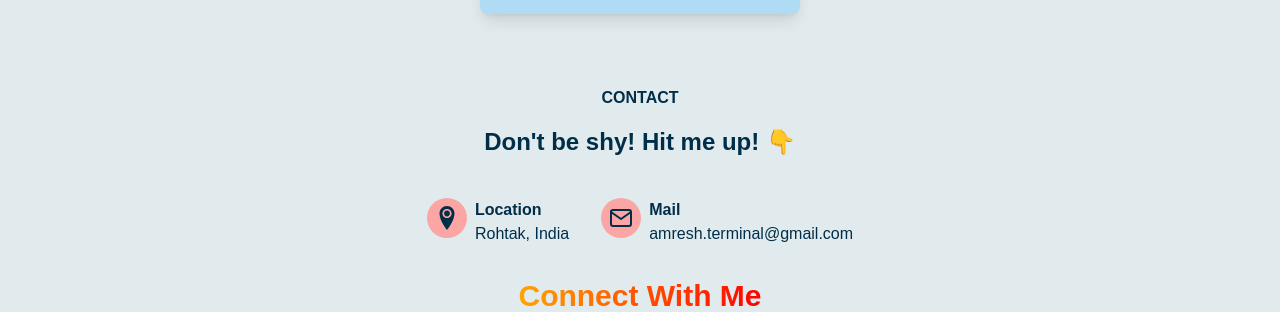
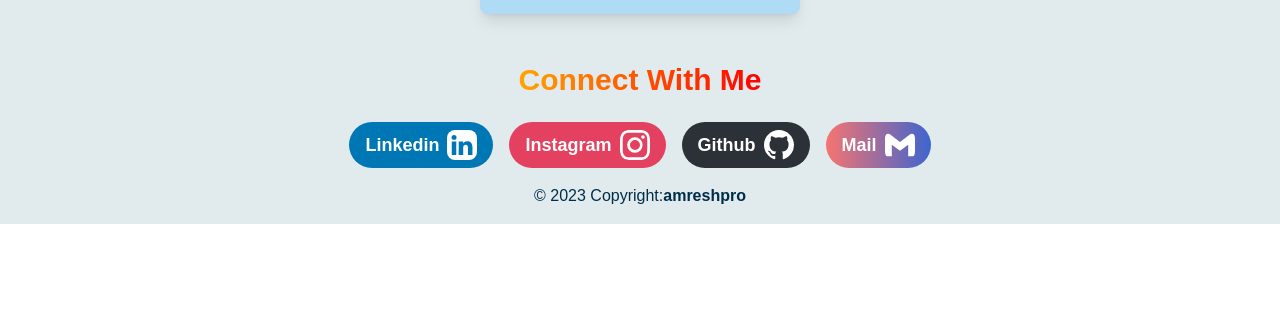
Before and after one commit to amreshpro/proportfolio, a Next.js app: page / in a window 1280 px wide. Shown: the part 1236-1548 px from the top of the page. After the commit the page ends 1460 px from the top, so only its background shows below. Built offline with nearby package versions, Linux system fonts and the light colour scheme; a web font is replaced by a local one.

Commit message:
update the footer and remove old contact page

```diff
--- a/app/page.js
+++ b/app/page.js
@@ -9,7 +9,7 @@ export default function MainPage() {
       <TechSkill />
 
       <Project />
-      <Contact />
+      {/* <Contact /> */}
     </div>
   );
 }
--- a/components/Footer.js
+++ b/components/Footer.js
@@ -3,11 +3,15 @@
 import { socialLinks } from "@/constants";
 import Link from "next/link";
 import { BsGithub, BsInstagram, BsLinkedin } from "react-icons/bs";
+import {SiGmail} from "react-icons/si";
+
 
 export const Footer = () => {
   return (
     <footer className="mt-4 flex flex-col items-center ">
-      <h1 className="text-3xl sm:text-2xl font-bold text-center gradient-text ">Connect With Me</h1>
+      <h1 id="contact" className="text-3xl sm:text-2xl font-bold text-center gradient-text ">
+        Connect With Me
+      </h1>
       <div className="mt-6 flex flex-wrap gap-4 justify-center">
         <Link
           href={socialLinks.linkedin}
@@ -34,8 +38,16 @@ export const Footer = () => {
           <p className="text-lg font-bold">Github</p>
           <BsGithub className="rounded-lg text-3xl" />
         </Link>
+
+        <Link
+          href={`mailto:${socialLinks.mail}`}
+          target="_blank"
+          className="px-4 py-2 rounded-l-full rounded-r-full bg-gradient-to-l from-[#3e65cf] to-[#f67470]   text-white text-lg flex gap-2 items-center"
+        >
+          <p className="text-lg font-bold">Mail</p>
+          <SiGmail className="rounded-lg text-3xl " />
+        </Link>
       </div>
-
 
       <div className="w-full p-4 text-center">
         © 2023 Copyright:
--- a/constants/index.js
+++ b/constants/index.js
@@ -155,6 +155,7 @@ export const socialLinks = {
   github: "https://github.com/amreshpro",
   linkedin: "https://linkedin.com/in/ursamresh",
   portfolio: "https://amreshpro.com",
+  mail:"amresh.terminal@gmail.com",
   resume:
     "/resume.pdf",
 };
```
Lines whose indentation alone changed are shown as unchanged.
